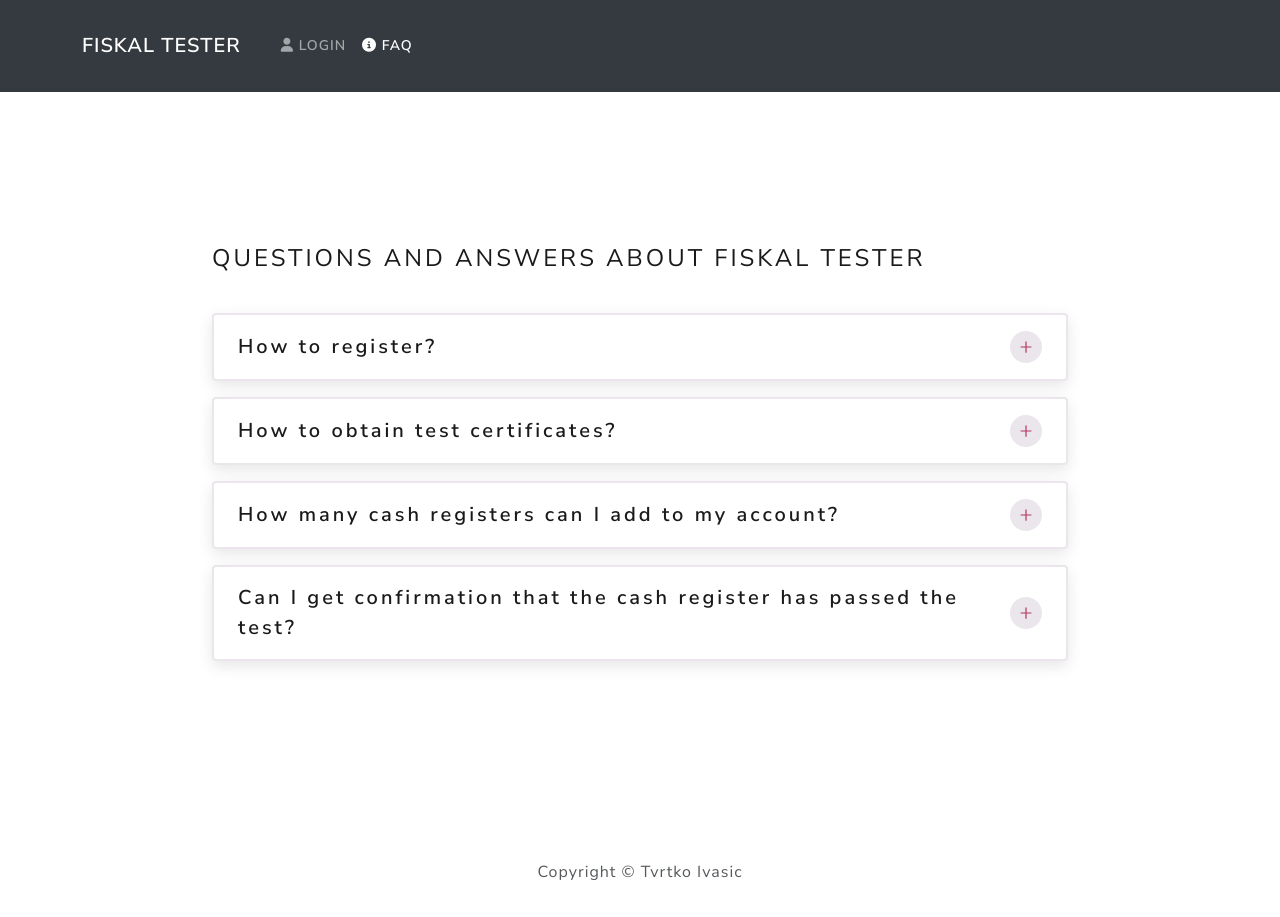
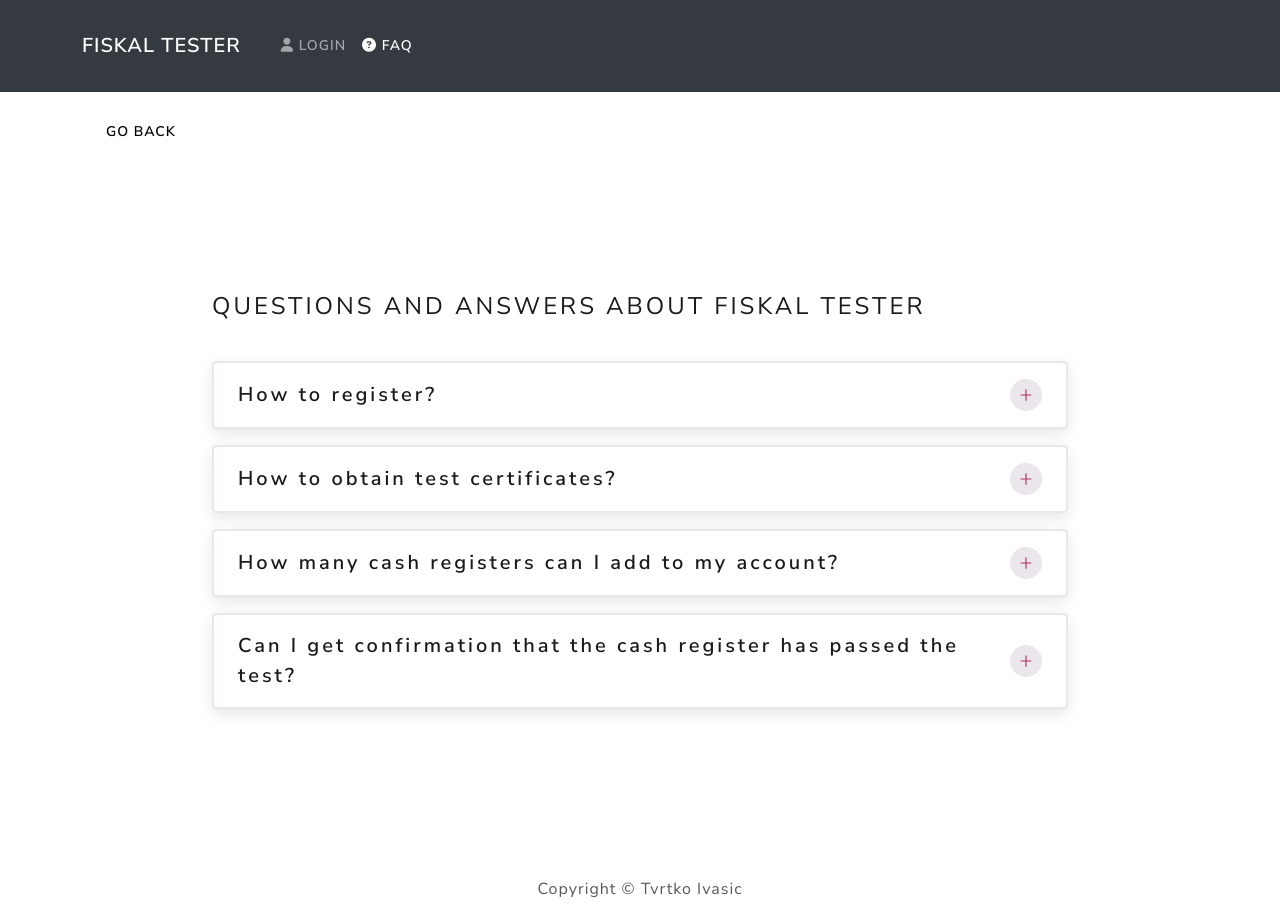
Before and after one commit to tvrda34/FiskalTester, a React (Create React App) app in the folder frontend/: page /faq in a window 1280 px wide. Built offline with nearby package versions, Linux system fonts and the light colour scheme.

Commit message:
minor design changes

```diff
--- a/frontend/src/components/Header.js
+++ b/frontend/src/components/Header.js
@@ -46,7 +46,7 @@ function Header() {
                     )}
 
                     <LinkContainer to="/faq">
-                          <Nav.Link href="/faq"><i className="fas fa-info-circle"/> FAQ</Nav.Link>
+                          <Nav.Link href="/faq"><i className="fas fa-question-circle"/> FAQ</Nav.Link>
                     </LinkContainer>
                   </Nav>
                 </Navbar.Collapse>
--- a/frontend/src/screens/FAQScreen.js
+++ b/frontend/src/screens/FAQScreen.js
@@ -1,5 +1,6 @@
 import React, { useState } from 'react'
 import data from '../data'
+import { Link } from 'react-router-dom'
 import SingleQuestion from '../components/Question'
 
 
@@ -9,6 +10,7 @@ export default function FAQScreen() {
 
     return (
       <main>
+      <Link to='/' className='btn btn-light'>Go Back</Link>
       <div className='containerq'>
         <h3>questions and answers about fiskal tester</h3>
         <section className='info'>
```
